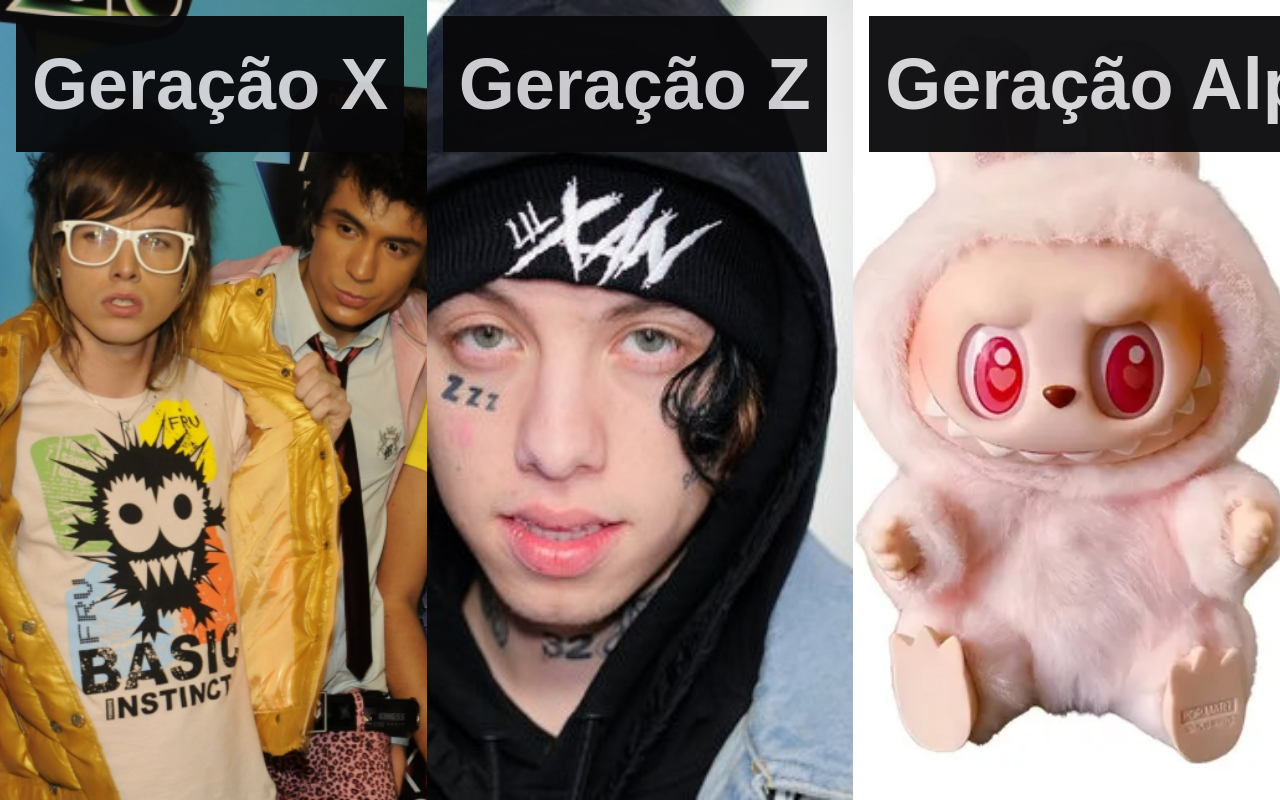
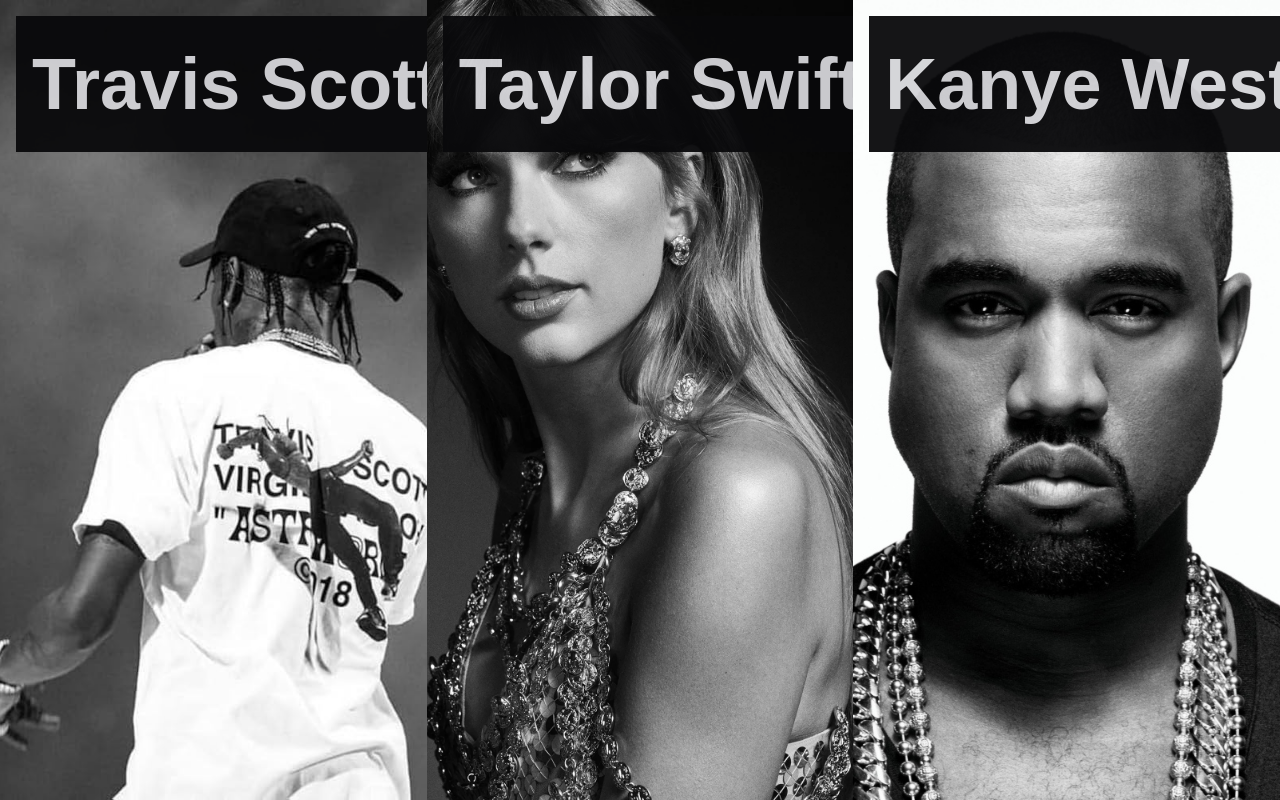
Before and after one commit to retr0lbb/top-artist, a Next.js app: page / in a window 1280 px wide. Built offline with nearby package versions, Linux system fonts and the light colour scheme.

Commit message:
feat: add more styles to memez

```diff
--- a/src/app/page.tsx
+++ b/src/app/page.tsx
@@ -3,7 +3,7 @@
 export default function Home() {
   return (
     <div className="w-full min-h-dvh bg-zinc-950 flex">
-      <GridController mode="generations"/>
+      <GridController mode="artist"/>
     </div>
   );
 }
--- a/src/components/grid-controller/index.tsx
+++ b/src/components/grid-controller/index.tsx
@@ -9,6 +9,7 @@
 import LilX from "@/assets/lilx.jpg"
 
 import { useState } from "react";
+import Image from "next/image";
 
 interface GridControllerProps{
     mode: "artist" | "generations"
@@ -29,11 +30,18 @@
                 noneSelected={selectedArtist === null}
                 isSelected={selectedArtist === "Travis"}
                 artistColor="red"
-                artistName="Yung Lixo"
-                cardTitle="Yung Lixo"
+                artistName="Travis Scott"
+                cardTitle="Travis Scott"
                 imageSrc={Travis.src}
                 mode="artist"
-                />
+                >
+                    <div className="flex items-center justify-center gap-10">
+                        <Image src={Travis} className="max-w-64 aspect-square object-cover" alt="greatest singer of 2020 travis scott"/>
+                        <p className="w-[400px] text-zinc-300 text-center">
+                            Travis Scott é um dos maiores cantores Trap de todos os tempos, ao lado de ídolos como Astro word, XXX tentation, ele desenvolveu musicas que inspiram as revolta nos adolecentes
+                        </p>
+                    </div>
+                </ArtistCard>
             <ArtistCard
                 onCardClick={() => {
                     if(selectedArtist === "Taylor"){
--- a/src/components/grid-controller/music-puzzle.tsx
+++ b/src/components/grid-controller/music-puzzle.tsx
@@ -10,6 +10,7 @@
 interface MusicPuzzleProps{
     artistName: string,
     mode: "artist" | "gen"
+    children?: React.ReactNode
 }
 
 export function MusicPuzzle(props: MusicPuzzleProps) {
@@ -105,7 +106,7 @@
     }
 
     return (
-        <div className="flex items-center flex-col bg-zinc-900 p-6 gap-4 rounded-xl w-full max-w-lg">
+        <div className="flex items-center flex-col bg-zinc-900 p-6 gap-4 rounded-xl w-full overflow-hidden">
 
             <div className="space-y-2 text-center">
                 <h1 className="text-zinc-200 text-2xl">Qual é a música?</h1>
@@ -180,7 +181,9 @@
             )}
 
             <div className="flex items-center justify-center p-5 relative">
-                <p className={`text-xl text-zinc-200 ${result !== "correct" && "blur-3xl"}`}>Travis scott is the best rapper on the word i guess</p>
+                <div className={`${result !== "correct" && "blur-3xl" }`}>
+                    {props.children}
+                </div>
 
                 <div className={`absolute z-40 ${result === "correct" && "hidden"}`}><Lock /></div>
             </div>
--- a/src/components/la-grid.tsx
+++ b/src/components/la-grid.tsx
@@ -21,6 +21,7 @@
         cardTitle: string
         isSelected: boolean,
         noneSelected: boolean,
+        children?: React.ReactNode
         mode: "artist" | "gen"
         onCardClick: () => void
     }
@@ -56,10 +57,17 @@
               backgroundPosition: "center",
             }}
         >
-            <div onClick={props.onCardClick} className="absolute inset-0 w-full h-full cursor-pointer"></div>
+            <div onClick={props.onCardClick} className="absolute inset-0 w-auto grow h-full cursor-pointer"></div>
 
-            <div className={`flex flex-col items-center justify-center gap-4 z-20 ${!props.isSelected && "hidden"}`}>
-                <MusicPuzzle artistName={props.artistName} mode={props.mode} />
+            <div
+                className={`flex flex-col items-center justify-center gap-4 z-20
+                    ${!props.isSelected && "hidden"}
+                `}
+                style={{ width: "auto", minWidth: "fit-content" }}
+            >
+                <MusicPuzzle artistName={props.artistName} mode={props.mode}>
+                    {props.children}
+                </MusicPuzzle>
             </div>
 
             <motion.div
```
